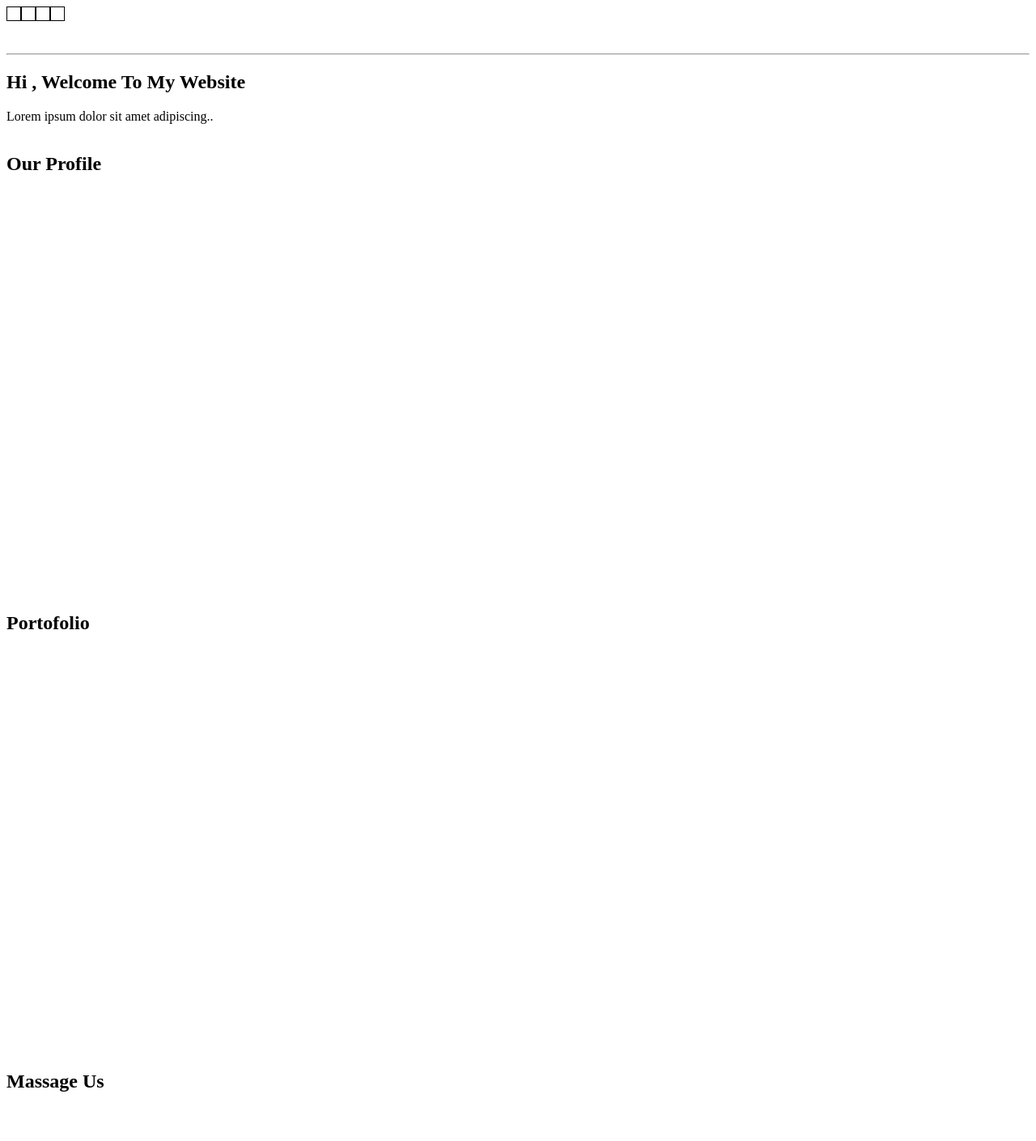
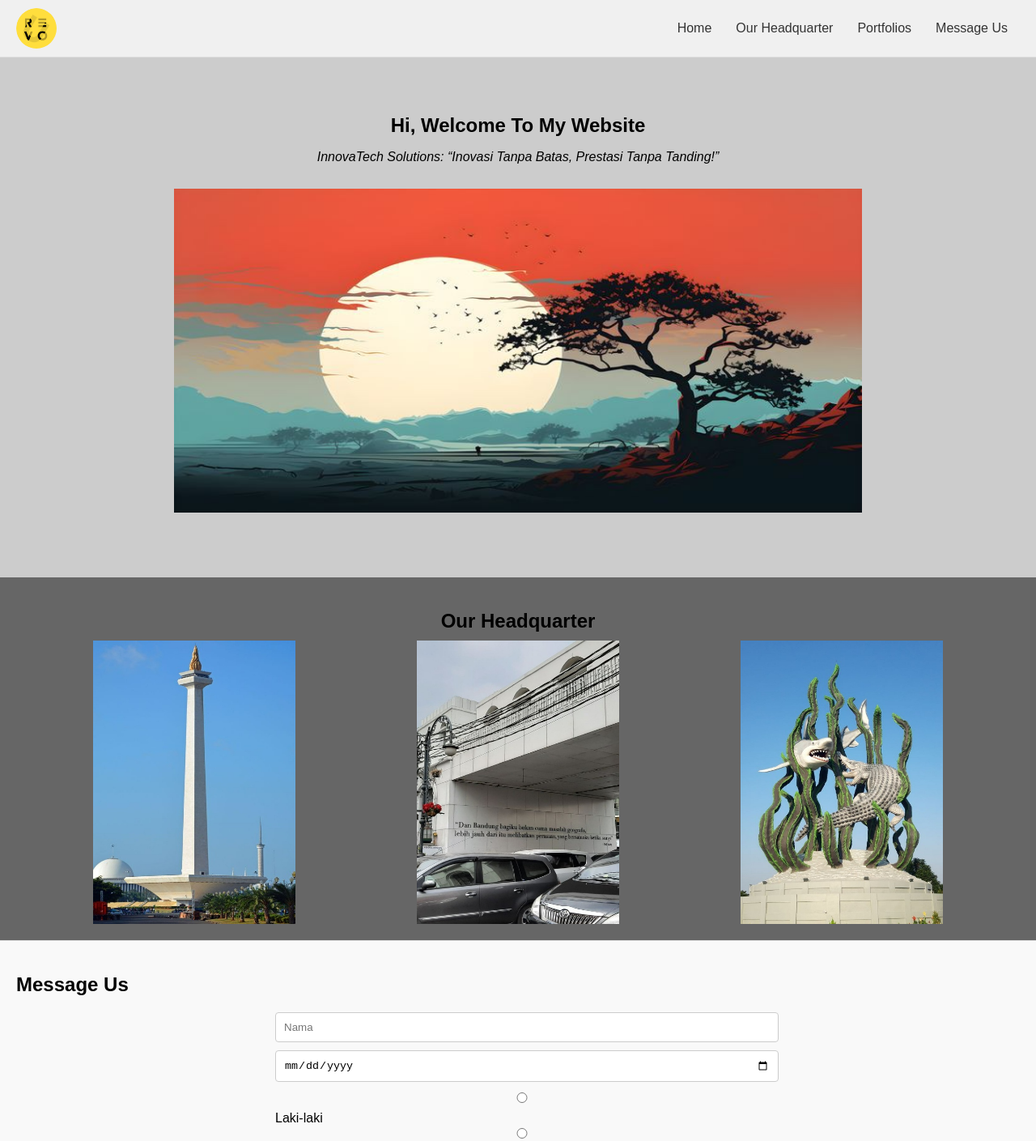
Before and after one commit to revou-fundamental-course/06-jan-25-rahmadikafaris, a plain HTML site: page index.html in a window 1280 px wide. Shown: the top 1409 px of the page at 81% size. Drawn offline with Linux system fonts and the light colour scheme.

Commit message:
new update

```diff
--- a/css/style.css
+++ b/css/style.css
@@ -1,44 +1,134 @@
+/*Ini File CSS*/
 
-
-.main-header {
-    display: flex;
-    justify-content: space-between;
-    align-items: center;"
-}
-.logo-icon {
+.Logo {
     border-radius: 50%;
     height: 50px;
     width: 50px;
-    background-image: url();
     background-size: cover;
+}
+
+body {
+    font-family: Arial, sans-serif;
+    margin: 0;
+    padding: 0;
+    box-sizing: border-box;
+    background-color: #666;
+}
+
+.slogan {
+    font-style:italic;
+}
+
+header {
+    display: flex;
+    justify-content: space-between;
+    align-items: center;
+    padding: 10px 20px;
+    background-color: #f0f0f0;
+    border-bottom: 1px solid #ddd;
+}
+
+nav ul {
+    list-style: none;
+    display: flex;
+    margin: 0;
+    padding: 0;
+}
+
+nav ul li {
+    margin: 0 15px;
+}
+
+nav ul li a {
+    text-decoration: none;
+    color: #333;
+}
+
+.hero {
+    text-align: center;
+    padding: 50px 20px;
+    background-color: #ccc;
+}
+
+.hero h1 {
+    font-size: 24px;
+    margin-bottom: 10px;
+}
+
+.hero .slogan {
+    font-size: 16px;
+    color: black;
 
 }
 
-nav {
+.hero .image-placeholder {
+    width: 100%;
+    max-width: 850px;
+    height: 400px;
+    margin: 30px auto;
+    background-color: black;
     display: flex;
-}
-
-.left-rounded {
-    border-radius: ;
-}
-nav>a {
-    border: 1px solid;
-    padding: 8px;
-    color: black;
-    text-decoration: none;
-
+    justify-content: center;
+    align-items: center;
 
 }
 
-.banner-image {
-    border: ;
-    height: ;
+.headquarters {
+    padding: 20px;
+    text-align: center;
 }
 
-.content {
-    height: 500px;
+.headquarters h2 {
+    margin-bottom: 10px;
 }
 
-footer {
+.headquarters .locations {
+    display: flex;
+    justify-content: center;
+    gap: 150px;
+}
+
+.headquarters .location {
+    width: 250px;
+    height: 350px;
+    background-color: #ddd;
+    display: flex;
+    justify-content: center;
+    align-items: center;
+}
+
+.caption {
+    caption-side: bottom =;
+}
+
+.message-us {
+    padding: 20px;
+    background-color: #f9f9f9;
+    border-top: 1px solid #ddd;
+}
+
+.message-us form {
+    max-width: 600px;
+    margin: 0 auto;
+}
+
+.message-us form input,
+.message-us form textarea,
+.message-us form button {
+    width: 100%;
+    margin-bottom: 10px;
+    padding: 10px;
+    border: 1px solid #ccc;
+    border-radius: 4px;
+}
+
+.footer {
     text-align: center;
+    padding: 1px;
+    background-color: #f0f0f0;
+    border-top: 1px solid #ddd;
 }
+
+@media only screen and (max-width: 600px) {
+    fe
+}
--- a/index.html
+++ b/index.html
@@ -1,73 +1,61 @@
 <!DOCTYPE html>
 <html lang="en">
-
 <head>
-    <!--css-->
+    <meta charset="UTF-8">
+    <meta name="viewport" content="width=device-width, initial-scale=1.0">
+    <title>My Website</title>
     <link rel="stylesheet" href="css\style.css">
 </head>
+
 <body>
-    <!--logo & Navigation-->
-    <header style="
-
-
-        <div class="logo-icon"</div>
-
-        <!--Navigation-->
+<header>
+    <img src="assets\Logo RevoU.png" class="Logo">
     <nav>
-            <a href="#home-page" class="left-rounded"></a>
-            <a href="#our-profile"></a>
-            <a href="#portofolio"></a>
-            <a href="#massage-us" class="right-rounded"></a>
+        <ul>
+            <li><a href="#">Home</a></li>
+            <li><a href="#">Our Headquarter</a></li>
+            <li><a href="#">Portfolios</a></li>
+            <li><a href="#">Message Us</a></li>
+        </ul>
     </nav>
 </header>
-    <hr>
 
-    <!--Main Content-->
-    <main>
-        <!--Home Page-->
-        <section>
-            <!--title-->
-            <header id="home-page">
-            <h1>Hi <span id="user-greeting"></span>, Welcome To My Website</h1>
-            <p>Lorem ipsum dolor sit amet adipiscing..</p>
-            </header>
-
-            <nav>
-
-            </nav>
+<section class="hero">
+    <h1>Hi, Welcome To My Website</h1>
+    <p class="slogan">InnovaTech Solutions: “Inovasi Tanpa Batas, Prestasi Tanpa Tanding!”</p>
+    <div class="image-placeholder">
+        <img src="assets\imgbackgroud1.jpg"width="850px" height="400px">
+    </div>
 </section>
 
-        <!--Our Profile-->
-        <section>
-            <!--title-->
-
-            <header id="our-profile">
-                <h1>Our Profile</h1>
-            </header>
-            <div class="content"></div>
+<section class="headquarters">
+    <h2>Our Headquarter</h2>
+    <div class="locations">
+        <div class="location"><img src="assets\Jakarta.jpg" width="100%" height="100%"></div>
+        <div class="location"><img src="assets\Bandung.jpg" width="100%" height="100%"></div>
+        <div class="location"><img src="assets\Surabaya.jpg" width="100%" height="100%"></div>
+    </div>
 </section>
 
-        <!--Portofolio-->
-        <section>
-            <!--title-->
-            <header id="portofolio">
-                <h1>Portofolio</h1>
-            </header>
-            <div class="content"></div>
+<section class="message-us">
+    <h2>Message Us</h2>
+    <form>
+        <input type="text" placeholder="Nama" required>
+        <input type="date" placeholder="Tanggal Lahir" required>
+        <label>
+            <input type="radio" name="Jenis Kelamin" value="Laki-laki" required> Laki-laki
+        </label>
+        <label>
+            <input type="radio" name="Jenis Kelamin" value="Perempuan" required> Perempuan
+        </label>
+        <textarea placeholder="Pesan" rows="10" required></textarea>
+        <button type="submit">Submit</button>
+    </form>
 </section>
 
-        <!--Massage Us-->
-        <section>
-            <!--title-->
-            <header id="massage-us">
-                <h1>Massage Us</h1>
-            </header>
-            <div class="content"></div>
-        </section>
+<footer class="footer">
+    <p>Copyright 2025 - Baymax</p>
+</footer>
 
-    </main>
-    <footer>
-        <p>2025 - Created By Rahmadika Faris Al-Afif</p>
-    </footer>
 </body>
 </html>
--- a/js/script.js
+++ b/js/script.js
@@ -0,0 +1 @@
+/*Ini File JavaSricpt*/
```
Also changed, not shown: assets/Bandung.jpg (added), assets/Jakarta.jpg (added), assets/Logo RevoU.png (added), assets/Surabaya.jpg (added), assets/img Landscape.jpg (added), assets/imgbackgroud1.jpg (added), assets/imgbackgroud2.jpg (added), assets/imgbackgroud3.jpg (added). Lines whose indentation alone changed are shown as unchanged.
